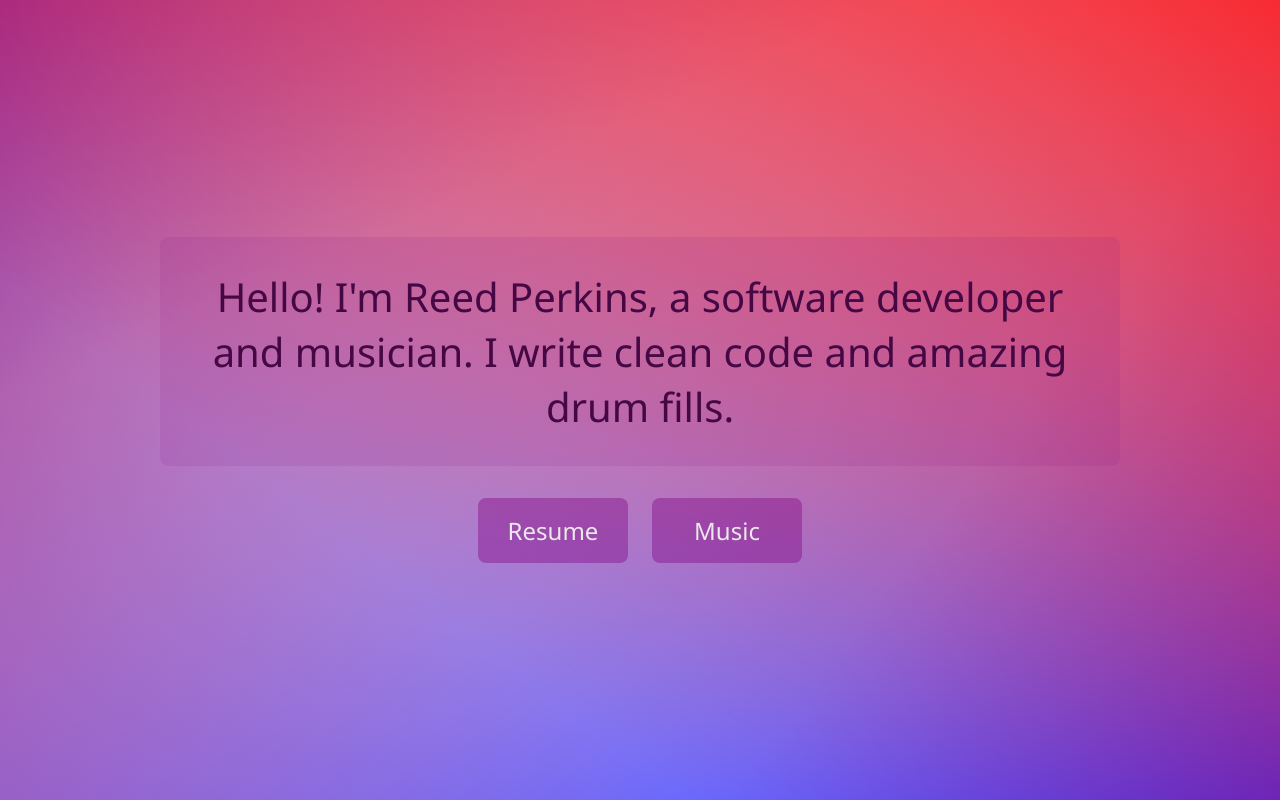
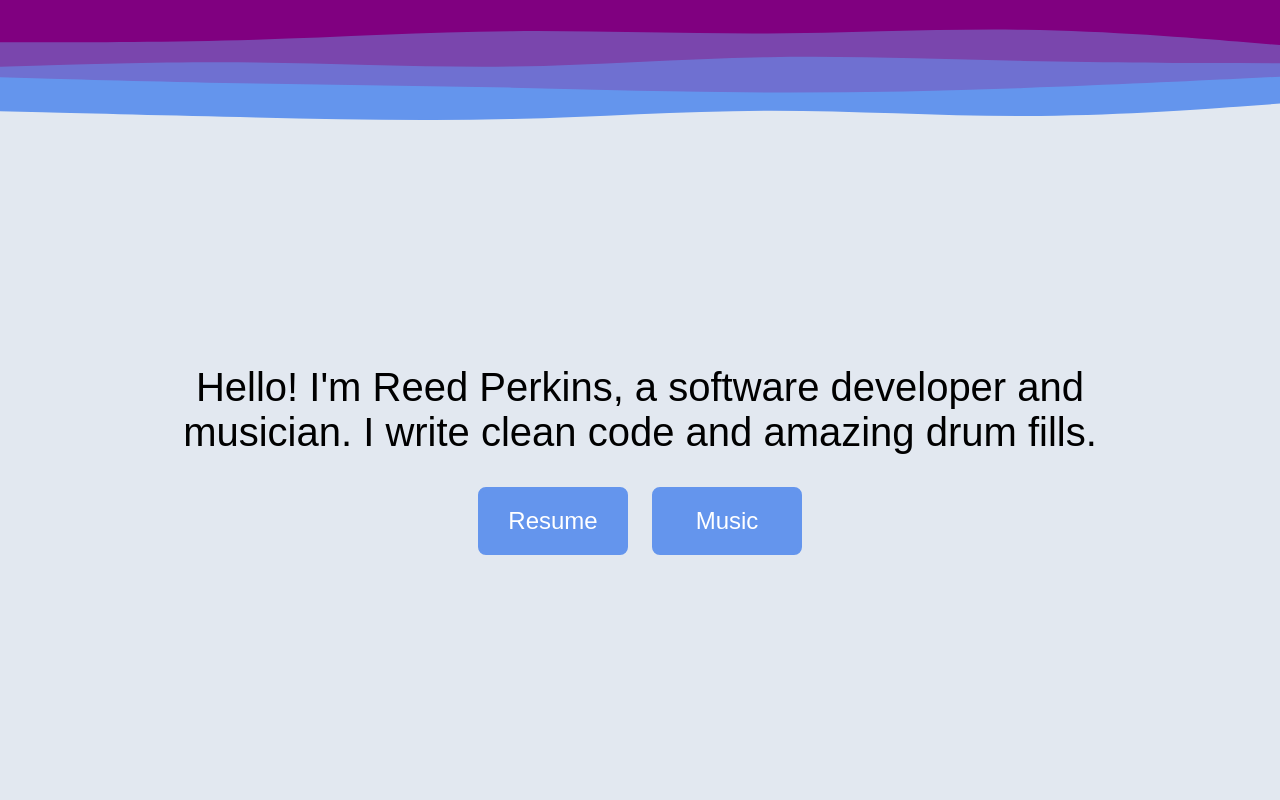
Before and after one commit to rjp9/rjp9.github.io, a plain HTML site: page index.html in a window 1280 px wide. Drawn offline with Linux system fonts and the light colour scheme.

Commit message:
Revert "Removed svg header shapes in favor of a gradient background"
This reverts commit e1df7ef472c3a9c811d841824c40479c5da39131.

```diff
--- a/index.html
+++ b/index.html
@@ -8,7 +8,7 @@
   </head>
   <body>
     <div style="display: flex; flex-direction: column; height: 100%">
-      <!-- <div style="width: 100%; height: 15%">
+      <div style="width: 100%; height: 15%">
         <svg
           id="visual"
           xmlns="http://www.w3.org/2000/svg"
@@ -36,7 +36,7 @@
             fill="#800080"
           ></path>
         </svg>
-      </div> -->
+      </div>
       <div
         id="main-container"
         style="display: flex; height: 100%; flex-direction: column; gap: 2rem; justify-content: center;"
--- a/style.css
+++ b/style.css
@@ -5,31 +5,27 @@
 
 body {
     height: 100vh;
-    font-family: 'Segoe UI', Tahoma, Geneva, Verdana, sans-serif;
+    font-family: Arial, Helvetica, sans-serif;
     text-align: center;
-    /* background-color: rgb(226 232 240); */
+    background-color: rgb(226 232 240);
     overflow-y: scroll;
-    background: linear-gradient(217deg, rgba(255,0,0,.8), rgba(255,0,0,0) 70.71%),
-            linear-gradient(127deg, rgba(128,0,128,.8), rgba(128,0,128,0) 70.71%),
-            linear-gradient(336deg, rgba(0,0,255,.8), rgba(0,0,255,0) 70.71%);
 }
 
 button {
     padding: 1rem 1.5rem;
-    background: rgb(128,0,128, 0.4);
-    border: rgb(128,0,128, 0.3) 0.25rem;
+    background: cornflowerblue;
+    border: solid cornflowerblue 0.25rem;
     border-radius: 0.5rem;
     cursor: pointer;
     text-align: center;
     font-size: x-large;
-    color: #ebe8eb;
+    color: white;
     min-width: 150px;
-    font-family: 'Segoe UI', Tahoma, Geneva, Verdana, sans-serif;
 }
 
 button:hover {
-    background-color: rgb(128,0,128, 0.8);
-    border-color: rgb(128,0,128, 0.8);
+    background-color: purple;
+    border-color: purple;
 }
 
 #main-container {
@@ -38,10 +34,6 @@ button:hover {
 
 #main-text {
     font-size: 2rem;
-    background-color: rgb(128,0,128, 0.1);
-    border-radius: 0.5rem;
-    padding: 2rem 1.5rem;
-    color: #450845;
 }
 
 #main-buttons {
```
